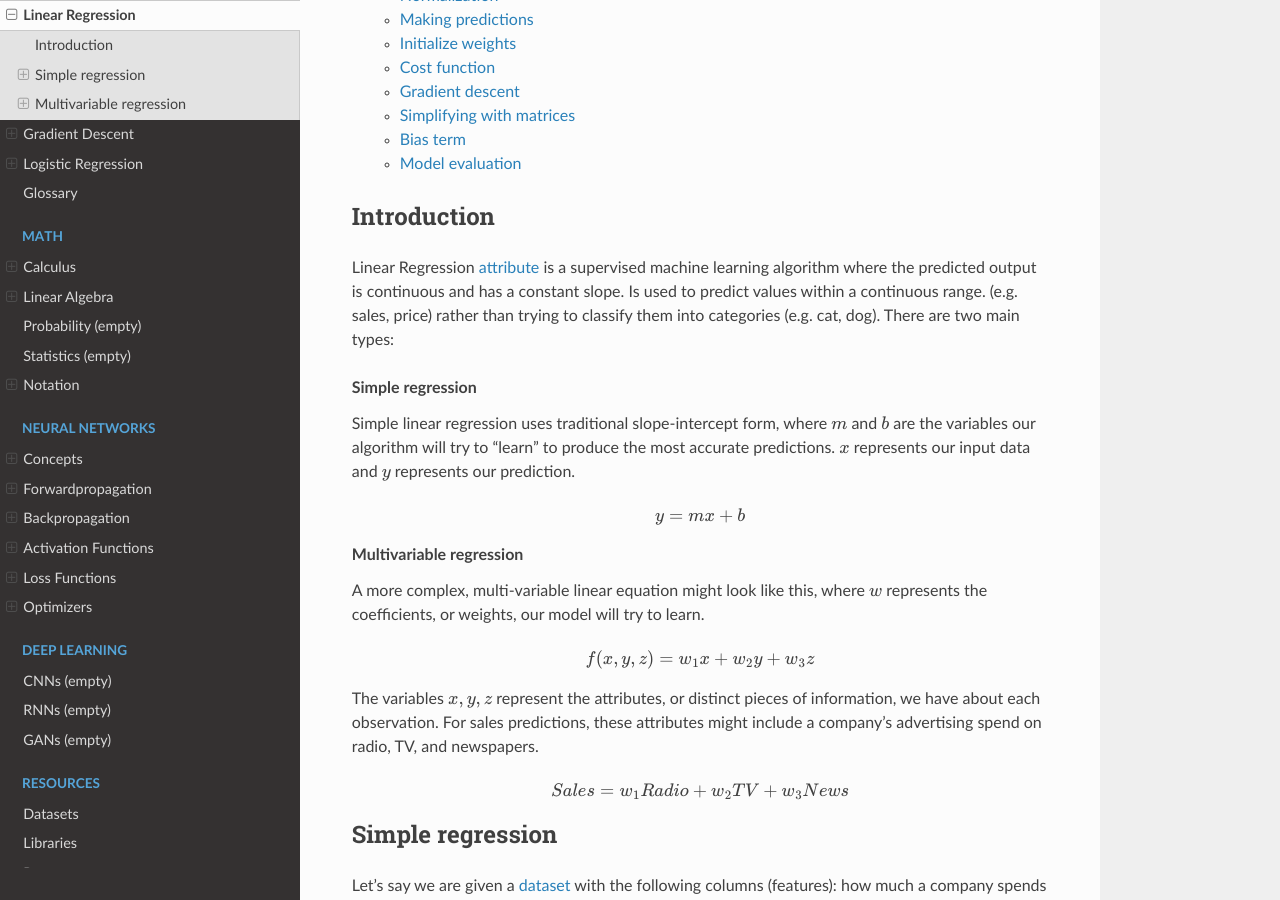
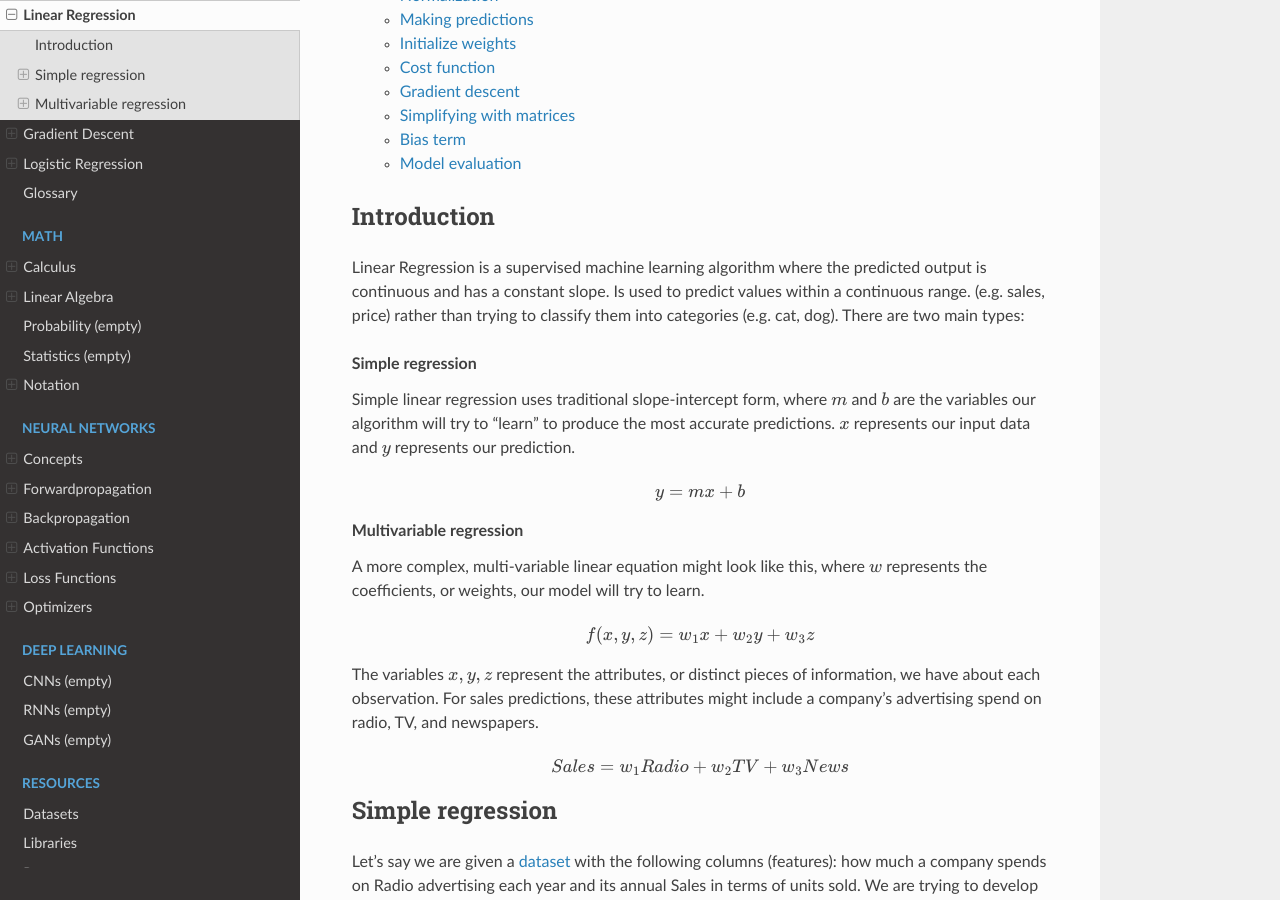
Before and after one commit to bfortuner/ml-glossary, a Sphinx documentation site: the page built from docs/linear_regression.rst, in a window 1280 px wide and 900 px high, scrolled down 416 px. Built offline with Sphinx 7.4.7 and the Read the Docs theme 2.0.0, drawn with Linux system fonts in a browser that asks for light colours.

Commit message:
Update linear_regression.rst

```diff
--- a/docs/linear_regression.rst
+++ b/docs/linear_regression.rst
@@ -12,7 +12,7 @@ Linear Regression
 Introduction
 ============
 
-Linear Regression :ref:`attribute <glossary_attribute>` is a supervised machine learning algorithm where the predicted output is continuous and has a constant slope. Is used to predict values within a continuous range. (e.g. sales, price) rather than trying to classify them into categories (e.g. cat, dog). There are two main types:
+Linear Regression is a supervised machine learning algorithm where the predicted output is continuous and has a constant slope. Is used to predict values within a continuous range. (e.g. sales, price) rather than trying to classify them into categories (e.g. cat, dog). There are two main types:
 
 .. rubric:: Simple regression
 
```
